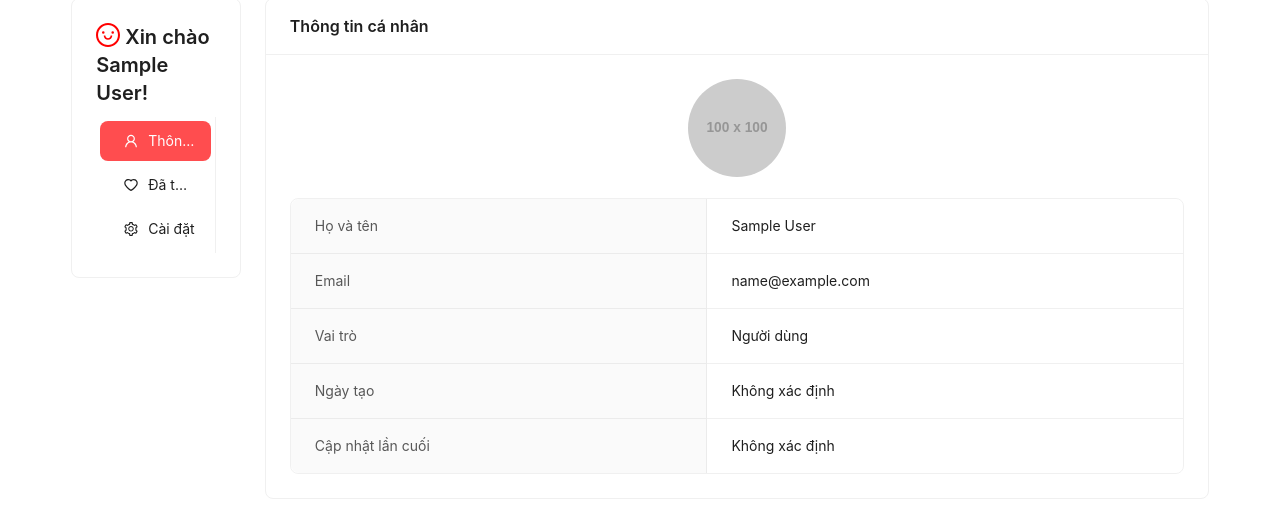
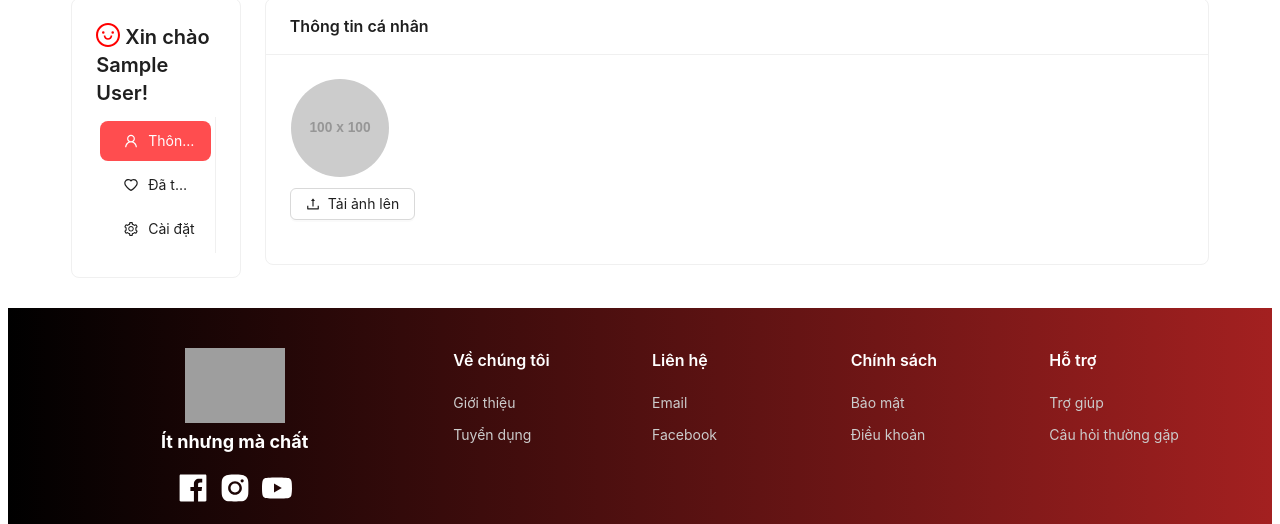
Before and after one commit to thanhhuy1234ok/agile-itcv-frontend, a React (Vite) app: page /profile in a window 1280 px wide. Shown: the part 204-728 px from the top of the page. Built offline with nearby package versions, Linux system fonts and the light colour scheme; sample sign-in values are in the browser's storage; grey boxes are pictures that could not be loaded.

Commit message:
no message

```diff
--- a/src/components/layout/header/layout.header.tsx
+++ b/src/components/layout/header/layout.header.tsx
@@ -166,7 +166,7 @@ const Header = () => {
                     }}
                   >
                     <Avatar
-                      src={user.avatar}
+                      src={user.img_url}
                       size={40}
                       style={{
                         border: "0.5px solid white",
--- a/src/main.tsx
+++ b/src/main.tsx
@@ -1,16 +1,27 @@
+import React from "react";
 import { createRoot } from "react-dom/client";
 import { RouterProvider } from "react-router-dom";
 import router from "@/routers/router";
 import enUS from "antd/locale/en_US";
-import { App, ConfigProvider } from "antd";
+import { App as AntdApp, ConfigProvider, message } from "antd";
 import { AppProvider } from "./context/app.context";
 import "@/styles/style.scss";
-createRoot(document.getElementById("root")!).render(
-  <App>
+
+const Root = () => {
+  const [messageApi, contextHolder] = message.useMessage();
+
+  (window as any).messageApi = messageApi;
+
+  return (
+    <AntdApp>
+      {contextHolder}
       <AppProvider>
         <ConfigProvider locale={enUS}>
           <RouterProvider router={router} />
         </ConfigProvider>
       </AppProvider>
-  </App>
+    </AntdApp>
   );
+};
+
+createRoot(document.getElementById("root")!).render(<Root />);
--- a/src/pages/login/viewmodal/login.viewmodal.tsx
+++ b/src/pages/login/viewmodal/login.viewmodal.tsx
@@ -1,4 +1,3 @@
-import { message } from "antd";
 import { useCurrentApp } from "@/context/app.context";
 import { useNavigate } from "react-router-dom";
 import { login } from "@/services/api";
@@ -7,28 +6,31 @@ import type { LoginFormValues } from "@/types/form";
 export const LoginModal = () => {
   const navigate = useNavigate();
   const { onLogin } = useCurrentApp();
+
   const handleLogin = async (values: LoginFormValues) => {
     try {
       const res = await login({
         email: values.username,
         password: values.password,
       });
-      if (res.data.code === 1) {
-        message.success(res.data.message);
-        const accessToken = res.data.data.access_Token;
-        const user = res.data.data.user;
-        onLogin(user, accessToken);
-        if (res.data.data.user.role.name === "Admin") {
-          navigate("/admin");
-        } else {
-          navigate("/");
-        }
+
+      console.log(res);
+
+      if (res?.data?.code === 1) {
+        (window as any).messageApi?.success(res.data.message);
+        const { access_Token, user } = res.data.data;
+        onLogin(user, access_Token);
+        navigate(user.role?.name === "Admin" ? "/admin" : "/");
       } else {
-        message.error(res.data.message);
+        (window as any).messageApi?.error(
+          res.data.message || "Sai thông tin đăng nhập"
+        );
       }
     } catch (err: any) {
       console.error("Login failed:", err.response?.data?.message);
-      message.error(err.response?.data?.message || "Đăng nhập thất bại");
+      (window as any).messageApi?.error(
+        err.response?.data?.message || "Đăng nhập thất bại"
+      );
     }
   };
 
--- a/src/pages/profile/component/Info.tsx
+++ b/src/pages/profile/component/Info.tsx
@@ -1,41 +1,64 @@
-import React from "react";
-import { Card, Avatar, Descriptions } from "antd";
-import dayjs from "dayjs";
+import React, { useState } from "react";
+import { Card, Avatar, Button, Upload, message } from "antd";
+import { UploadOutlined } from "@ant-design/icons";
+import type { UploadFile } from "antd/es/upload/interface";
+import { upload } from "@/services/api";
 
 interface ProfileInfoProps {
   user?: any;
 }
 
 const ProfileInfo: React.FC<ProfileInfoProps> = ({ user }) => {
+  const [avatarUrl, setAvatarUrl] = useState(
+    user?.img_url || "https://via.placeholder.com/100"
+  );
+  const [fileList, setFileList] = useState<UploadFile[]>([]);
+
+  const handleChange = async ({ fileList }: { fileList: UploadFile[] }) => {
+    // chỉ giữ 1 file
+    const latestList = fileList.slice(-1);
+    setFileList(latestList);
+
+    // lấy file thật từ AntD UploadFile
+    const rawFile = latestList[0]?.originFileObj as File;
+    console.log(rawFile);
+    if (!rawFile) return;
+
+    if (!rawFile.type.startsWith("image/")) {
+      message.error("Vui lòng chọn file hình ảnh!");
+      return;
+    }
+
+    try {
+      const res = await upload(null, rawFile);
+      if (res.data?.data?.url) {
+        setAvatarUrl(res.data.data.url);
+        message.success("Tải ảnh thành công!");
+      } else {
+        message.error("Không nhận được URL ảnh từ server!");
+      }
+    } catch (err) {
+      console.error(err);
+      message.error("Tải ảnh thất bại!");
+    }
+  };
+
   return (
     <Card title="Thông tin cá nhân" bordered>
-      <div style={{ textAlign: "center", marginBottom: 20 }}>
-        <Avatar
-          size={100}
-          src={user?.img_url || "https://via.placeholder.com/100"}
-        />
+      <div style={{ textAlign: "left", marginBottom: 20 }}>
+        <Avatar size={100} src={avatarUrl} />
+        <div style={{ marginTop: 10 }}>
+          <Upload
+            fileList={fileList}
+            beforeUpload={() => false} // Không upload tự động
+            onChange={handleChange}
+            showUploadList={false} // Ẩn danh sách file
+            accept="image/*" // chỉ chọn ảnh
+          >
+            <Button icon={<UploadOutlined />}>Tải ảnh lên</Button>
+          </Upload>
+        </div>
       </div>
-      <Descriptions bordered column={1}>
-        <Descriptions.Item label="Họ và tên">
-          {user?.name || "Chưa có"}
-        </Descriptions.Item>
-        <Descriptions.Item label="Email">
-          {user?.email || "Chưa có"}
-        </Descriptions.Item>
-        <Descriptions.Item label="Vai trò">
-          {user?.role.name || "Người dùng"}
-        </Descriptions.Item>
-        <Descriptions.Item label="Ngày tạo">
-          {user?.createdAt
-            ? dayjs(user.createdAt).format("DD/MM/YYYY HH:mm")
-            : "Không xác định"}
-        </Descriptions.Item>
-        <Descriptions.Item label="Cập nhật lần cuối">
-          {user?.updatedAt
-            ? dayjs(user.updatedAt).format("DD/MM/YYYY HH:mm")
-            : "Không xác định"}
-        </Descriptions.Item>
-      </Descriptions>
     </Card>
   );
 };
--- a/src/pages/profile/view/profile.tsx
+++ b/src/pages/profile/view/profile.tsx
@@ -52,7 +52,9 @@ const ProfilePage: React.FC = () => {
             <Card>
               <Title level={4} style={{ marginTop: 0 }}>
                 <SmileOutlined style={{ color: "red", fontSize: 24 }} /> Xin
-                chào {user?.name || "Khách"}!
+                chào
+                <br />
+                {user?.name || "Khách"}!
               </Title>
               <Menu
                 className="custom-profile-menu"
--- a/src/pages/user/find/component/jobDetailCard.tsx
+++ b/src/pages/user/find/component/jobDetailCard.tsx
@@ -11,7 +11,7 @@ import {
   ToolOutlined,
 } from "@ant-design/icons";
 import ApplyModal from "./applyModal";
-import { applyJob } from "@/services/api";
+import { upload } from "@/services/api";
 import ReactMarkdown from "react-markdown";
 import { useNavigate, useLocation } from "react-router-dom";
 import dayjs from "dayjs";
@@ -47,10 +47,7 @@ const JobDetailCard: React.FC<JobDetailCardProps> = ({
     if (file && file.originFileObj) {
       setConfirmLoading(true);
       try {
-        const res = await applyJob(
-          selectedJob.companyId._id,
-          file.originFileObj
-        );
+        const res = await upload(selectedJob.companyId._id, file.originFileObj);
 
         if (res.data.code === 1) {
           message.success("Ứng tuyển thành công!");
--- a/src/services/api.ts
+++ b/src/services/api.ts
@@ -38,17 +38,25 @@ export const getCompanyById = (id: string) => {
   return axios.get<IBackendRes<ICompanyDetailResponse>>(urlBackend);
 };
 
-export const applyJob = (companyId: string, file: File) => {
+export const upload = (companyId: string | null, file: File) => {
   const urlBackend = "/api/v1/files/upload";
+  const formData = new FormData();
 
-  const formData = new FormData();
-  formData.append("companyId", companyId);
+  const isPdf = file.type === "application/pdf";
+
+  if (isPdf) {
+    if (!companyId) {
+      throw new Error("companyId is required for PDF files");
+    }
+    formData.append("companyId", companyId);
+  }
+
   formData.append("file", file);
 
   return axios.post<IBackendRes<any>>(urlBackend, formData, {
     headers: {
       "Content-Type": "multipart/form-data",
-      "x-file-type": "pdf",
+      "x-file-type": isPdf ? "pdf" : "image",
     },
   });
 };
--- a/src/services/axios.customize.ts
+++ b/src/services/axios.customize.ts
@@ -1,6 +1,5 @@
 import axios, { AxiosError } from "axios";
 import type { AxiosInstance, AxiosRequestConfig } from "axios";
-
 
 const createInstanceAxios = (baseURL: string): AxiosInstance => {
   const instance = axios.create({
@@ -19,14 +18,12 @@ const createInstanceAxios = (baseURL: string): AxiosInstance => {
     (error) => Promise.reject(error)
   );
 
-
   instance.interceptors.response.use(
-    (response) => {
-      return response;
-    },
+    (response) => response,
     async (error: AxiosError) => {
-      const originalRequest = error.config as AxiosRequestConfig & { _retry?: boolean };
-
+      const originalRequest = error.config as AxiosRequestConfig & {
+        _retry?: boolean;
+      };
 
       if (
         error.response?.status === 401 &&
@@ -36,16 +33,14 @@ const createInstanceAxios = (baseURL: string): AxiosInstance => {
         originalRequest._retry = true;
 
         try {
-          const refreshToken = localStorage.getItem("refresh_token");
-          if (!refreshToken) throw new Error("Missing refresh token");
-
-          const res = await axios.post("http://localhost:8081/api/v1/auth/refresh-token", {
-            refreshToken,
-          });
+          // Chỉ cần 2 tham số thôi
+          const res = await axios.get(
+            "http://localhost:8081/api/v1/auth/refresh-token",
+            { withCredentials: true }
+          );
 
           const newAccessToken = res.data.data.access_Token;
           localStorage.setItem("access_token", newAccessToken);
-
 
           originalRequest.headers = {
             ...originalRequest.headers,
@@ -54,15 +49,12 @@ const createInstanceAxios = (baseURL: string): AxiosInstance => {
 
           return instance(originalRequest);
         } catch (err) {
-
-          localStorage.removeItem("access_token");
-          localStorage.removeItem("refresh_token");
-          window.location.href = "/login";
+          // localStorage.removeItem("access_token");
+          // window.location.href = "/login";
           return Promise.reject(err);
         }
       }
 
-      // Nếu lỗi khác hoặc đã retry → reject
       return Promise.reject(error);
     }
   );
--- a/src/types/user.ts
+++ b/src/types/user.ts
@@ -2,7 +2,7 @@ export interface IUser {
   _id: string;
   name: string;
   email: string;
-    avatar: string;
+  img_url: string;
   role: {
     _id: string;
     name: string;
@@ -13,7 +13,6 @@ export interface IUser {
 
 export interface IUserWithExtraFields extends IUser {
   phone: string;
-  img_url: string;
   refresh_Token: string | null;
   isDeleted: boolean;
   deletedAt: string | null;
```
Also changed, not shown: src/components/share/customForm.tsx (+13 -17 lines), src/pages/login/view/login.tsx (+29 -13 lines), src/pages/user/profile/view/profile.tsx (deleted). Lines whose indentation alone changed are shown as unchanged.
